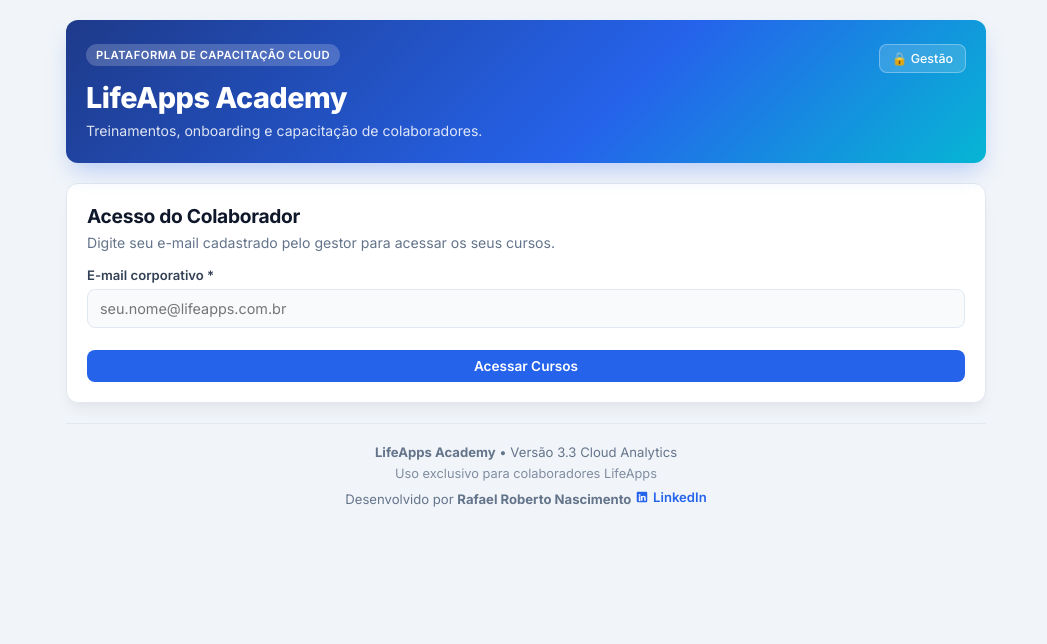
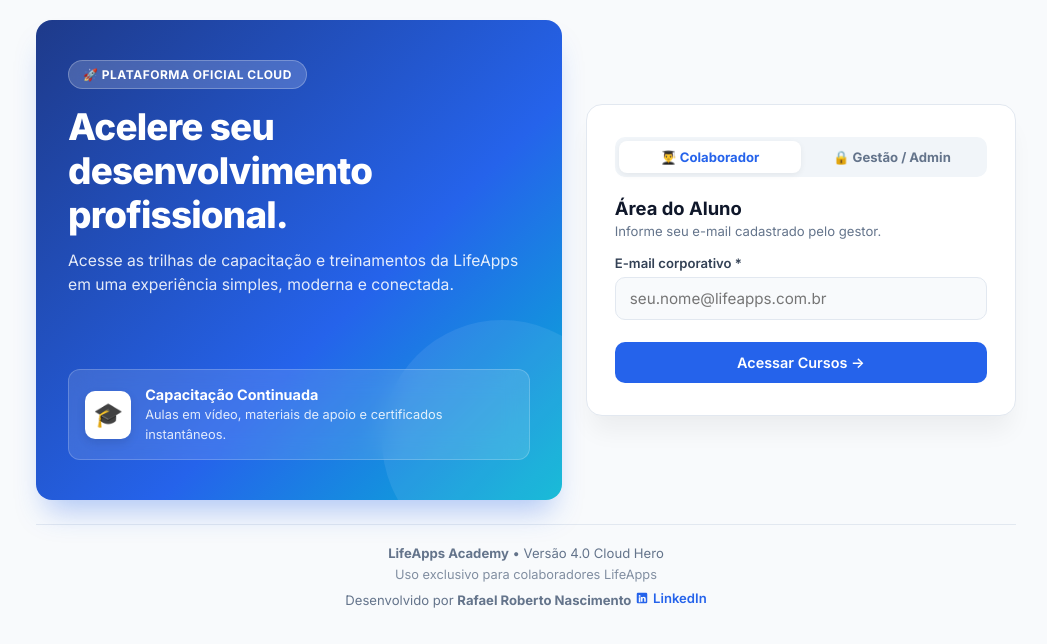
Before and after one commit to rafaelroberto/onboarding, a plain HTML site: page index.html in a window 1280 px wide. Shown: the whole page, without its empty margins (114-1161 px from the left). Drawn offline with nearby package versions, Linux system fonts and the light colour scheme.

Commit message:
Update index.html

```diff
--- a/index.html
+++ b/index.html
@@ -3,9 +3,9 @@
 <head>
   <meta charset="UTF-8">
   <meta name="viewport" content="width=device-width, initial-scale=1.0">
-  <title>LifeApps Academy v3.3 Cloud</title>
-
-  <!-- Fonte Google Fonts: Inter + Alex Brush -->
+  <title>LifeApps Academy v4.0 Cloud</title>
+
+  <!-- Google Fonts: Inter + Alex Brush -->
   <link rel="preconnect" href="https://fonts.googleapis.com">
   <link rel="preconnect" href="https://fonts.gstatic.com" crossorigin>
   <link href="https://fonts.googleapis.com/css2?family=Alex+Brush&family=Inter:wght@300;400;500;600;700;800&display=swap" rel="stylesheet">
@@ -26,17 +26,17 @@
       --danger: #ef4444;
       --danger-hover: #dc2626;
       --warning: #f59e0b;
-      --bg: #f1f5f9;
+      --bg: #f8fafc;
       --card-bg: #ffffff;
       --text: #0f172a;
       --text-muted: #64748b;
       --border: #e2e8f0;
       --success: #10b981;
-      --radius: 12px;
-      --shadow: 0 10px 15px -3px rgba(0,0,0,0.05), 0 4px 6px -2px rgba(0,0,0,0.025);
-    }
-
-    * { box-sizing: border-box; margin: 0; padding: 0; font-family: 'Inter', system-ui, sans-serif; }
+      --radius: 16px;
+      --shadow: 0 20px 25px -5px rgba(0, 0, 0, 0.05), 0 8px 10px -6px rgba(0, 0, 0, 0.01);
+    }
+
+    * { box-sizing: border-box; margin: 0; padding: 0; font-family: 'Inter', system-ui, -apple-system, sans-serif; }
 
     body {
       background-color: var(--bg);
@@ -46,51 +46,144 @@
       flex-direction: column;
       align-items: center;
       min-height: 100vh;
-    }
-
-    .container { max-width: 920px; width: 100%; }
-
-    header {
-      position: relative;
+      -webkit-font-smoothing: antialiased;
+    }
+
+    .container { max-width: 980px; width: 100%; }
+
+    /* LANDING HERO / TELA DE LOGIN */
+    .landing-wrapper {
+      display: grid;
+      grid-template-columns: 1.1fr 0.9fr;
+      gap: 24px;
+      align-items: center;
+      margin-bottom: 24px;
+    }
+
+    .landing-hero {
       background: linear-gradient(135deg, #1e3a8a 0%, #2563eb 60%, #06b6d4 100%);
       color: white;
-      padding: 24px 20px;
+      padding: 40px 32px;
       border-radius: var(--radius);
-      box-shadow: 0 12px 24px -6px rgba(37, 99, 235, 0.3);
+      box-shadow: 0 20px 30px -10px rgba(37, 99, 235, 0.35);
+      position: relative;
+      overflow: hidden;
+      min-height: 480px;
+      display: flex;
+      flex-direction: column;
+      justify-content: space-between;
+    }
+
+    .landing-hero::before {
+      content: '';
+      position: absolute;
+      right: -60px;
+      bottom: -60px;
+      width: 240px;
+      height: 240px;
+      background: rgba(255, 255, 255, 0.08);
+      border-radius: 50%;
+    }
+
+    .hero-badge {
+      display: inline-flex;
+      align-items: center;
+      gap: 6px;
+      background: rgba(255, 255, 255, 0.18);
+      backdrop-filter: blur(8px);
+      padding: 6px 14px;
+      border-radius: 30px;
+      font-size: 0.75rem;
+      font-weight: 700;
+      letter-spacing: 0.5px;
+      text-transform: uppercase;
+      width: fit-content;
+      border: 1px solid rgba(255, 255, 255, 0.25);
+    }
+
+    .hero-content h1 {
+      font-size: 2.3rem;
+      font-weight: 800;
+      line-height: 1.2;
+      margin: 16px 0 12px 0;
+      letter-spacing: -0.8px;
+    }
+
+    .hero-content p {
+      color: rgba(255, 255, 255, 0.88);
+      font-size: 0.98rem;
+      line-height: 1.5;
+    }
+
+    /* ILUSTRAÇÃO MOCKUP E-LEARNING (EFEITO VISUAL) */
+    .hero-mockup-card {
+      background: rgba(255, 255, 255, 0.12);
+      backdrop-filter: blur(12px);
+      border: 1px solid rgba(255, 255, 255, 0.2);
+      border-radius: 12px;
+      padding: 16px;
+      margin-top: 24px;
+      display: flex;
+      align-items: center;
+      gap: 14px;
+    }
+
+    .mockup-icon {
+      width: 48px;
+      height: 48px;
+      background: white;
+      color: var(--primary);
+      border-radius: 10px;
+      display: flex;
+      align-items: center;
+      justify-content: center;
+      font-size: 1.5rem;
+      box-shadow: 0 4px 10px rgba(0,0,0,0.1);
+    }
+
+    /* CARD DE LOGIN DE ENTRADA */
+    .login-card {
+      background: white;
+      padding: 32px 28px;
+      border-radius: var(--radius);
+      box-shadow: var(--shadow);
+      border: 1px solid var(--border);
+    }
+
+    .login-tabs {
+      display: flex;
+      background: #f1f5f9;
+      padding: 4px;
+      border-radius: 10px;
       margin-bottom: 20px;
-      overflow: hidden;
-    }
-
-    .header-top { display: flex; justify-content: space-between; align-items: flex-start; margin-bottom: 8px; gap: 10px; }
-
-    .title-badge {
-      display: inline-block; background: rgba(255, 255, 255, 0.2);
-      backdrop-filter: blur(4px); padding: 4px 10px; border-radius: 20px;
-      font-size: 0.7rem; font-weight: 600; letter-spacing: 0.5px; text-transform: uppercase;
-    }
-
-    header h1 { font-size: 1.8rem; font-weight: 800; letter-spacing: -0.5px; line-height: 1.2; }
-    header p { color: rgba(255, 255, 255, 0.85); font-size: 0.88rem; margin-top: 6px; }
-
-    .btn-secret {
-      background: rgba(255, 255, 255, 0.15); border: 1px solid rgba(255, 255, 255, 0.3);
-      color: white; padding: 6px 12px; border-radius: 8px; cursor: pointer;
-      font-size: 0.78rem; font-weight: 500; transition: all 0.2s; white-space: nowrap;
-    }
-    .btn-secret:hover { background: rgba(255, 255, 255, 0.3); transform: translateY(-1px); }
-
-    .card {
-      background: var(--card-bg); padding: 20px; border-radius: var(--radius);
-      box-shadow: var(--shadow); margin-bottom: 20px; border: 1px solid var(--border);
-    }
-
-    .card h2 { font-size: 1.2rem; font-weight: 700; margin-bottom: 6px; letter-spacing: -0.3px; }
-    .form-group { margin-bottom: 14px; }
+    }
+
+    .login-tab-btn {
+      flex: 1;
+      border: none;
+      background: transparent;
+      padding: 8px 10px;
+      font-size: 0.82rem;
+      font-weight: 700;
+      color: var(--text-muted);
+      border-radius: 8px;
+      cursor: pointer;
+      transition: all 0.2s;
+    }
+
+    .login-tab-btn.active {
+      background: white;
+      color: var(--primary);
+      box-shadow: 0 2px 6px rgba(0,0,0,0.06);
+    }
+
+    /* ELEMENTOS DE FORMULÁRIO E BOTÕES */
+    .form-group { margin-bottom: 16px; }
     label { display: block; margin-bottom: 6px; font-weight: 600; font-size: 0.82rem; color: #334155; }
 
     input, select, textarea {
-      width: 100%; padding: 10px 12px; border: 1.5px solid var(--border);
-      border-radius: 8px; font-size: 0.9rem; outline: none;
+      width: 100%; padding: 11px 14px; border: 1.5px solid var(--border);
+      border-radius: 10px; font-size: 0.95rem; outline: none;
       transition: border-color 0.2s, box-shadow 0.2s; background: #f8fafc;
     }
 
@@ -100,8 +193,8 @@
     }
 
     .btn {
-      background-color: var(--primary); color: white; border: none; padding: 8px 14px;
-      border-radius: 8px; font-size: 0.85rem; font-weight: 600; cursor: pointer;
+      background-color: var(--primary); color: white; border: none; padding: 10px 18px;
+      border-radius: 10px; font-size: 0.9rem; font-weight: 600; cursor: pointer;
       display: inline-flex; align-items: center; justify-content: center; gap: 6px; transition: all 0.2s;
     }
 
@@ -116,13 +209,21 @@
     .btn-success:hover { background-color: #059669; }
     .btn:disabled { background-color: #cbd5e1 !important; cursor: not-allowed !important; box-shadow: none !important; transform: none !important; }
 
+    /* CARDS GERAIS DAS TELAS INTERNAS */
+    .card {
+      background: var(--card-bg); padding: 24px; border-radius: var(--radius);
+      box-shadow: var(--shadow); margin-bottom: 24px; border: 1px solid var(--border);
+    }
+
+    .card h2 { font-size: 1.25rem; font-weight: 700; margin-bottom: 6px; letter-spacing: -0.3px; }
+
     /* KPIS GRID */
     .kpi-grid {
       display: grid; grid-template-columns: repeat(4, 1fr); gap: 10px; margin-bottom: 20px;
     }
 
     .kpi-card {
-      background: #f8fafc; border: 1px solid var(--border); border-radius: 10px;
+      background: #f8fafc; border: 1px solid var(--border); border-radius: 12px;
       padding: 14px 10px; text-align: center; transition: all 0.2s;
     }
     .kpi-card.interactive { cursor: pointer; }
@@ -135,7 +236,7 @@
     .star-rating .star { color: #cbd5e1; transition: color 0.2s; }
     .star-rating .star.filled { color: #f59e0b; }
 
-    /* ABAS DE NAVEGAÇÃO RESPONSIVAS */
+    /* ABAS DE NAVEGAÇÃO */
     .admin-tabs {
       display: flex; gap: 6px; border-bottom: 2px solid var(--border); margin-bottom: 20px; overflow-x: auto; padding-bottom: 2px;
     }
@@ -156,7 +257,7 @@
       color: #713f12; padding: 12px 14px; border-radius: 10px; margin-bottom: 16px; font-size: 0.85rem;
     }
 
-    .media-container-locked { position: relative; border-radius: 8px; overflow: hidden; margin-bottom: 12px; }
+    .media-container-locked { position: relative; border-radius: 10px; overflow: hidden; margin-bottom: 12px; }
 
     .media-overlay-lock {
       position: absolute; top: 0; left: 0; width: 100%; height: 100%;
@@ -176,7 +277,7 @@
     .progress-bar-bg { height: 10px; background-color: #cbd5e1; border-radius: 10px; overflow: hidden; }
     .progress-bar-fill { height: 100%; background: linear-gradient(90deg, #10b981, #059669); width: 0%; transition: width 0.4s ease; }
 
-    .course-card { border: 1.5px solid var(--border); border-radius: 12px; padding: 16px; margin-bottom: 16px; background: white; }
+    .course-card { border: 1.5px solid var(--border); border-radius: 14px; padding: 18px; margin-bottom: 16px; background: white; }
     .course-card-header { display: flex; justify-content: space-between; align-items: center; cursor: pointer; }
 
     .step-item { border: 1px solid var(--border); border-radius: 10px; padding: 14px 16px; margin-bottom: 12px; background-color: #f8fafc; }
@@ -204,14 +305,14 @@
     .comment-bubble { background: #f1f5f9; border-left: 3px solid var(--primary); padding: 6px 10px; border-radius: 6px; font-size: 0.8rem; }
     .comment-date { font-size: 0.68rem; color: var(--text-muted); display: block; margin-bottom: 2px; }
 
-    /* MODAL ESTILIZADO */
+    /* MODAL */
     .modal-overlay {
       position: fixed; top: 0; left: 0; width: 100vw; height: 100vh;
       background: rgba(15, 23, 42, 0.6); backdrop-filter: blur(4px);
       z-index: 1000; display: flex; align-items: center; justify-content: center; padding: 16px;
     }
     .modal-card {
-      background: white; border-radius: 12px; padding: 24px; max-width: 680px; width: 100%;
+      background: white; border-radius: 14px; padding: 24px; max-width: 680px; width: 100%;
       max-height: 85vh; overflow-y: auto; box-shadow: 0 20px 25px -5px rgba(0,0,0,0.2);
     }
 
@@ -236,10 +337,17 @@
     .checkbox-grid { display: grid; grid-template-columns: 1fr 1fr; gap: 8px; margin-top: 6px; max-height: 180px; overflow-y: auto; padding: 8px; border: 1px solid var(--border); border-radius: 8px; background: #fafafa; }
     .checkbox-grid label { font-weight: normal; display: flex; gap: 6px; align-items: center; cursor: pointer; font-size: 0.82rem; }
 
+    /* RESPONSIVIDADE MOBILE (ANDROID / IOS) */
+    @media (max-width: 820px) {
+      .landing-wrapper { grid-template-columns: 1fr; gap: 16px; }
+      .landing-hero { min-height: auto; padding: 28px 20px; }
+      .hero-content h1 { font-size: 1.7rem; }
+    }
+
     @media (max-width: 640px) {
       body { padding: 12px 8px; }
-      header { padding: 20px 16px; }
-      header h1 { font-size: 1.5rem; }
+      header { padding: 18px 14px; }
+      header h1 { font-size: 1.4rem; }
       .card { padding: 16px; }
       .kpi-grid { grid-template-columns: 1fr 1fr; gap: 8px; }
       .checkbox-grid { grid-template-columns: 1fr; }
@@ -260,28 +368,65 @@
 
 <div class="container">
 
-  <header>
-    <div class="header-top">
-      <span class="title-badge">Plataforma de Capacitação Cloud</span>
-      <button class="btn-secret" onclick="openAdminModal()">🔒 Gestão</button>
+  <!-- VISTA 1: TELA INICIAL HERO & LOGIN UNIFICADO -->
+  <div id="view-landing" class="landing-wrapper">
+    <!-- LADO ESQUERDO: HERO VISUAL DE APRESENTAÇÃO -->
+    <div class="landing-hero">
+      <div>
+        <div class="hero-badge">🚀 Plataforma Oficial Cloud</div>
+        <div class="hero-content">
+          <h1>Acelere seu desenvolvimento profissional.</h1>
+          <p>Acesse as trilhas de capacitação e treinamentos da LifeApps em uma experiência simples, moderna e conectada.</p>
+        </div>
+      </div>
+
+      <div class="hero-mockup-card">
+        <div class="mockup-icon">🎓</div>
+        <div>
+          <strong style="font-size:0.9rem; display:block;">Capacitação Continuada</strong>
+          <span style="font-size:0.8rem; opacity:0.85;">Aulas em vídeo, materiais de apoio e certificados instantâneos.</span>
+        </div>
+      </div>
     </div>
-    <h1>LifeApps Academy</h1>
-    <p>Treinamentos, onboarding e capacitação de colaboradores.</p>
-  </header>
-
-  <!-- VISTA 1: ENTRADA DO ALUNO -->
-  <div id="view-welcome" class="card">
-    <h2>Acesso do Colaborador</h2>
-    <p style="color: var(--text-muted); font-size: 0.88rem; margin-bottom: 16px;">
-      Digite seu e-mail cadastrado pelo gestor para acessar os seus cursos.
-    </p>
-    <form id="form-user">
-      <div class="form-group">
-        <label>E-mail corporativo *</label>
-        <input type="email" id="u-email" required placeholder="seu.nome@lifeapps.com.br">
+
+    <!-- LADO DIREITO: CARD DE LOGIN (ALUNO / ADMIN) -->
+    <div class="login-card">
+      <div class="login-tabs">
+        <button class="login-tab-btn active" id="btn-tab-student" onclick="switchLoginMode('student')">👨‍🎓 Colaborador</button>
+        <button class="login-tab-btn" id="btn-tab-admin" onclick="switchLoginMode('admin')">🔒 Gestão / Admin</button>
       </div>
-      <button type="submit" class="btn" style="width: 100%; margin-top: 8px;">Acessar Cursos</button>
-    </form>
+
+      <!-- LOGIN ALUNO -->
+      <form id="form-student-login">
+        <h2 style="font-size:1.15rem; margin-bottom:4px;">Área do Aluno</h2>
+        <p style="color:var(--text-muted); font-size:0.82rem; margin-bottom:16px;">Informe seu e-mail cadastrado pelo gestor.</p>
+
+        <div class="form-group">
+          <label>E-mail corporativo *</label>
+          <input type="email" id="u-email" required placeholder="seu.nome@lifeapps.com.br">
+        </div>
+
+        <button type="submit" class="btn" style="width:100%; padding:12px; margin-top:6px;">Acessar Cursos →</button>
+      </form>
+
+      <!-- LOGIN GESTOR / ADMIN -->
+      <form id="form-admin-login" class="hidden">
+        <h2 style="font-size:1.15rem; margin-bottom:4px;">Acesso Administrativo</h2>
+        <p style="color:var(--text-muted); font-size:0.82rem; margin-bottom:16px;">Painel exclusivo de gestão da plataforma.</p>
+
+        <div class="form-group">
+          <label>E-mail de Gestão *</label>
+          <input type="email" id="admin-email-input" required placeholder="admin@lifeapps.com.br">
+        </div>
+
+        <div class="form-group">
+          <label>Senha de Gestão *</label>
+          <input type="password" id="admin-pass-input" required placeholder="••••••••">
+        </div>
+
+        <button type="submit" class="btn btn-secondary" style="width:100%; padding:12px; margin-top:6px;">Entrar no Painel 🔒</button>
+      </form>
+    </div>
   </div>
 
   <!-- VISTA 2: PAINEL DE CURSOS DO ALUNO -->
@@ -357,7 +502,7 @@
       </div>
 
       <div style="background:#f8fafc; border:1px solid var(--border); padding:16px; border-radius:8px; font-size:0.85rem; color:var(--text-muted);">
-        💡 <strong>Dica de Gestão:</strong> Clique nos cards <strong>"Cursos Concluídos"</strong> ou <strong>"Média de Tempo"</strong> para abrir o relatório completo detalhado por colaborador e identificar módulos pendentes.
+        💡 <strong>Dica de Gestão:</strong> Clique nos cards <strong>"Cursos Concluídos"</strong> ou <strong>"Média de Tempo"</strong> para abrir o relatório completo detalhado por colaborador.
       </div>
     </div>
 
@@ -444,7 +589,7 @@
       <div id="admin-courses-list" style="margin-top: 12px;"></div>
     </div>
 
-    <!-- ABA 3: CADASTRAR / EDITAR MÓDULO E MÚLTIPLOS SUBMÓDULOS -->
+    <!-- ABA 3: CADASTRAR / EDITAR MÓDULO -->
     <div id="tab-modules-form" class="tab-content">
       <div style="border:1px solid var(--border); padding:18px; border-radius:8px; background:#fff;">
         <h3 style="font-size:1rem; color:var(--primary); margin-bottom:12px;" id="form-step-title">Cadastrar Novo Módulo</h3>
@@ -508,7 +653,7 @@
   </div>
 
   <footer>
-    <p><strong>LifeApps Academy</strong> • Versão 3.3 Cloud Analytics</p>
+    <p><strong>LifeApps Academy</strong> • Versão 4.0 Cloud Hero</p>
     <p style="font-size: 0.8rem; opacity: 0.8; margin-bottom: 8px;">Uso exclusivo para colaboradores LifeApps</p>
     <p>
       Desenvolvido por <strong>Rafael Roberto Nascimento</strong>
@@ -525,7 +670,7 @@
 
 <script>
   // ==========================================
-  // CONFIGURAÇÃO DO FIREBASE
+  // CONFIGURAÇÃO DO FIREBASE (Sincronizado)
   // ==========================================
   const firebaseConfig = {
     apiKey: "AIzaSyDHsLURW9stnnXCHDdmHnjCgW4Dxwswg1Q",
@@ -559,6 +704,22 @@
   let cachedSteps = [];
   let cachedUsers = {};
   let allStudentCoursesExpanded = false;
+
+  // ALTERNAR MODO DE LOGIN
+  function switchLoginMode(mode) {
+    document.getElementById('btn-tab-student').classList.remove('active');
+    document.getElementById('btn-tab-admin').classList.remove('active');
+    document.getElementById('form-student-login').classList.add('hidden');
+    document.getElementById('form-admin-login').classList.add('hidden');
+
+    if (mode === 'student') {
+      document.getElementById('btn-tab-student').classList.add('active');
+      document.getElementById('form-student-login').classList.remove('hidden');
+    } else {
+      document.getElementById('btn-tab-admin').classList.add('active');
+      document.getElementById('form-admin-login').classList.remove('hidden');
+    }
+  }
 
   function switchAdminTab(tabName, forceResetModule = false) {
     document.querySelectorAll('.tab-btn').forEach(btn => btn.classList.remove('active'));
@@ -648,7 +809,7 @@
   // ÁREA DO COLABORADOR
   // ==========================================
 
-  document.getElementById('form-user').addEventListener('submit', async (e) => {
+  document.getElementById('form-student-login').addEventListener('submit', async (e) => {
     e.preventDefault();
     const email = document.getElementById('u-email').value.toLowerCase().trim();
 
@@ -666,17 +827,37 @@
     }
 
     currentStudent = userFound;
-    document.getElementById('view-welcome').classList.add('hidden');
+    document.getElementById('view-landing').classList.add('hidden');
     document.getElementById('view-trail').classList.remove('hidden');
 
     renderStudentCourses();
+  });
+
+  document.getElementById('form-admin-login').addEventListener('submit', async (e) => {
+    e.preventDefault();
+    const pass = document.getElementById('admin-pass-input').value;
+
+    if (pass === SENHA_MESTRA) {
+      await loadCloudData();
+      document.getElementById('view-landing').classList.add('hidden');
+      document.getElementById('view-admin').classList.remove('hidden');
+      renderAdminDashboard();
+    } else {
+      alert("❌ Senha de gestão incorreta!");
+    }
   });
 
   function exitTrail() {
     currentStudent = null;
     document.getElementById('view-trail').classList.add('hidden');
-    document.getElementById('view-welcome').classList.remove('hidden');
+    document.getElementById('view-landing').classList.remove('hidden');
     document.getElementById('u-email').value = '';
+  }
+
+  function openAdminModal() {
+    document.getElementById('view-welcome')?.classList.add('hidden');
+    document.getElementById('view-trail')?.classList.add('hidden');
+    switchLoginMode('admin');
   }
 
   function renderStudentCourses() {
@@ -1001,20 +1182,9 @@
   // ÁREA DE GESTÃO RESTRITA & KPIS ANALYTICS
   // ==========================================
 
-  async function openAdminModal() {
-    const inputPass = prompt("🔐 Digite a senha de Gestão para continuar:");
-    if (inputPass === SENHA_MESTRA) {
-      await loadCloudData();
-      document.getElementById('view-welcome').classList.add('hidden');
-      document.getElementById('view-trail').classList.add('hidden');
-      document.getElementById('view-admin').classList.remove('hidden');
-      renderAdminDashboard();
-    } else if (inputPass !== null) alert("❌ Senha incorreta!");
-  }
-
   function closeAdmin() {
     document.getElementById('view-admin').classList.add('hidden');
-    document.getElementById('view-welcome').classList.remove('hidden');
+    document.getElementById('view-landing').classList.remove('hidden');
   }
 
   function renderAdminDashboard() {
@@ -1026,7 +1196,6 @@
     renderUsersManagement();
   }
 
-  // MÉTODOS DE KPIS DA GESTÃO
   function renderAdminKPIs() {
     const userKeys = Object.keys(cachedUsers);
     const activeUsers = userKeys.map(k => cachedUsers[k]).filter(u => u.status !== "inativo");
@@ -1186,7 +1355,7 @@
 
           html += `<div style="margin-top:6px; padding:8px; background:white; border-radius:6px; font-size:0.82rem;">`;
           html += `<strong>🎓 ${course.title}</strong><br>`;
-          html += `• PrimeirA Aula Iniciada em: ${formatDate(firstStart)}<br>`;
+          html += `• Primeira Aula Iniciada em: ${formatDate(firstStart)}<br>`;
           html += `• Último Módulo Finalizado em: ${formatDate(lastEnd)}<br>`;
           html += `• <strong>Tempo Dedicado no Curso:</strong> ${formatDurationText(courseMs)}`;
           html += `</div>`;
@@ -1206,7 +1375,7 @@
     document.getElementById('kpi-modal').classList.add('hidden');
   }
 
-  // 1. GESTÃO E EDIÇÃO DE CURSOS
+  // GESTÃO DE CURSOS
   document.getElementById('form-add-course').addEventListener('submit', async (e) => {
     e.preventDefault();
     const title = document.getElementById('new-course-title').value.trim();
@@ -1331,7 +1500,7 @@
     });
   }
 
-  // 2. GESTÃO DE MÓDULOS E SUBMÓDULOS ILIMITADOS
+  // GESTÃO DE MÓDULOS E SUBMÓDULOS ILIMITADOS
   let submoduleFormCount = 0;
 
   function addSubmoduleFormBlock(subData = null) {
@@ -1533,7 +1702,7 @@
     switchAdminTab('modules-list');
   });
 
-  // 3. CADASTRAR / EDITAR / RESETAR / GERENCIAR ALUNOS E CERTIFICADOS
+  // GESTÃO E EDIÇÃO DE COLABORADORES
   document.getElementById('form-add-user').addEventListener('submit', async (e) => {
     e.preventDefault();
     const name = document.getElementById('admin-user-name').value.trim();
```
